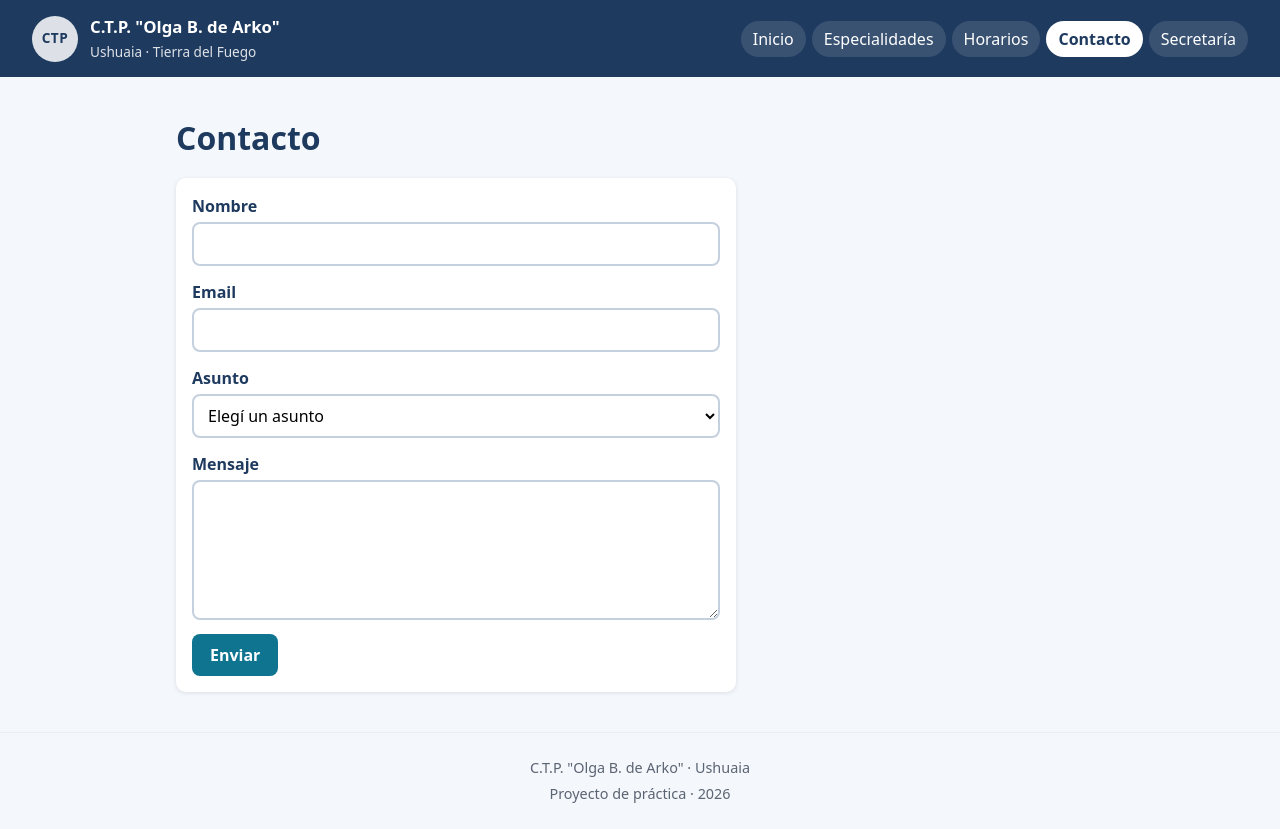
After one commit to Prof-NkoCussi/portal-escolar-php, a PHP site: page /contacto.php in a window 1280 px wide. The commit adds this page. Run offline with PHP 8.4, Linux system fonts and the light colour scheme.

Commit message:
Contacto: formulario POST con validación del lado del servidor

```diff
--- /dev/null
+++ b/contacto.php
@@ -0,0 +1,123 @@
+<?php
+// contacto.php — formulario de contacto con POST y validación del lado del servidor
+
+require __DIR__ . '/funciones.php';
+
+// Lista blanca de asuntos: lo que llega tiene que ser una de estas claves
+$asuntos = [
+    'inscripciones' => 'Inscripciones',
+    'constancias'   => 'Constancias',
+    'otro'          => 'Otro tema',
+];
+
+// Valores iniciales: el formulario arranca vacío y sin errores
+$datos   = ['nombre' => '', 'email' => '', 'asunto' => '', 'mensaje' => ''];
+$errores = [];          // campo => mensaje de error
+$enviado = false;       // pasa a true cuando todo está bien
+
+// ¿Llegó el formulario? La primera vez la página se pide con GET
+if ($_SERVER['REQUEST_METHOD'] === 'POST') {
+    // 1) Leer y limpiar cada campo; ?? '' por si alguno no vino
+    foreach ($datos as $campo => $vacio) {
+        $datos[$campo] = limpiar($_POST[$campo] ?? '');
+    }
+
+    // 2) Validar: cada regla que no se cumple agrega un error con la clave del campo
+    if ($datos['nombre'] === '') {
+        $errores['nombre'] = 'Escribí tu nombre.';
+    } elseif (mb_strlen($datos['nombre']) > 80) {
+        $errores['nombre'] = 'El nombre es muy largo (máximo 80 letras).';
+    }
+    // filter_var revisa que tenga forma de email (algo@algo.algo)
+    if (filter_var($datos['email'], FILTER_VALIDATE_EMAIL) === false) {
+        $errores['email'] = 'El email no es válido.';
+    }
+    if (!array_key_exists($datos['asunto'], $asuntos)) {
+        $errores['asunto'] = 'Elegí un asunto de la lista.';
+    }
+    // mb_strlen cuenta letras: una ñ o una tilde cuentan 1, no 2
+    if (mb_strlen($datos['mensaje']) < 10) {
+        $errores['mensaje'] = 'El mensaje es muy corto (mínimo 10 letras).';
+    } elseif (mb_strlen($datos['mensaje']) > 1000) {
+        $errores['mensaje'] = 'El mensaje es muy largo (máximo 1000 letras).';
+    }
+
+    // 3) Si no se juntó ningún error, el mensaje se da por recibido
+    $enviado = count($errores) === 0;
+}
+
+$titulo = 'Contacto';
+require __DIR__ . '/includes/header.php';
+?>
+<h1>Contacto</h1>
+
+<?php if ($enviado): ?>
+    <!-- todo bien: se muestra lo recibido, siempre escapado con e() -->
+    <section class="tarjeta">
+        <p class="aviso aviso--ok">¡Gracias, <?= e($datos['nombre']) ?>! Recibimos tu mensaje.</p>
+        <dl class="resumen">
+            <dt>Asunto</dt>
+            <dd><?= e($asuntos[$datos['asunto']]) ?></dd>
+            <dt>Te respondemos a</dt>
+            <dd><?= e($datos['email']) ?></dd>
+            <dt>Mensaje</dt>
+            <!-- nl2br pasa los Enter a <br>; va DESPUÉS de e() para que el <br> no se escape -->
+            <dd><?= nl2br(e($datos['mensaje'])) ?></dd>
+        </dl>
+        <p><a href="contacto.php">Enviar otro mensaje</a></p>
+    </section>
+<?php else: ?>
+    <?php if (count($errores) > 0): ?>
+        <!-- hubo errores: se avisa arriba y en cada campo -->
+        <p class="aviso aviso--error">Revisá <?= count($errores) ?> campo(s) marcado(s) en rojo.</p>
+    <?php endif; ?>
+
+    <!-- method="post": los datos viajan en el cuerpo del pedido, no en la URL -->
+    <!-- required, type="email", minlength: ayudan en el navegador, pero NO reemplazan la validación de PHP -->
+    <form class="tarjeta formulario" action="contacto.php" method="post">
+        <div class="campo">
+            <label for="nombre">Nombre</label>
+            <!-- value con e(): si hubo error, el dato vuelve escrito y no hay que tipearlo de nuevo -->
+            <input id="nombre" name="nombre" type="text" maxlength="80" required
+                   value="<?= e($datos['nombre']) ?>"<?= isset($errores['nombre']) ? ' aria-invalid="true"' : '' ?>>
+            <?php if (isset($errores['nombre'])): ?>
+                <p class="campo__error"><?= e($errores['nombre']) ?></p>
+            <?php endif; ?>
+        </div>
+
+        <div class="campo">
+            <label for="email">Email</label>
+            <input id="email" name="email" type="email" required
+                   value="<?= e($datos['email']) ?>"<?= isset($errores['email']) ? ' aria-invalid="true"' : '' ?>>
+            <?php if (isset($errores['email'])): ?>
+                <p class="campo__error"><?= e($errores['email']) ?></p>
+            <?php endif; ?>
+        </div>
+
+        <div class="campo">
+            <label for="asunto">Asunto</label>
+            <select id="asunto" name="asunto" required<?= isset($errores['asunto']) ? ' aria-invalid="true"' : '' ?>>
+                <option value="">Elegí un asunto</option>
+                <?php foreach ($asuntos as $clave => $nombre): ?>
+                    <option value="<?= e($clave) ?>"<?= $clave === $datos['asunto'] ? ' selected' : '' ?>><?= e($nombre) ?></option>
+                <?php endforeach; ?>
+            </select>
+            <?php if (isset($errores['asunto'])): ?>
+                <p class="campo__error"><?= e($errores['asunto']) ?></p>
+            <?php endif; ?>
+        </div>
+
+        <div class="campo">
+            <label for="mensaje">Mensaje</label>
+            <!-- el textarea no tiene value: el texto va entre las etiquetas -->
+            <textarea id="mensaje" name="mensaje" rows="5" minlength="10" maxlength="1000" required<?= isset($errores['mensaje']) ? ' aria-invalid="true"' : '' ?>><?= e($datos['mensaje']) ?></textarea>
+            <?php if (isset($errores['mensaje'])): ?>
+                <p class="campo__error"><?= e($errores['mensaje']) ?></p>
+            <?php endif; ?>
+        </div>
+
+        <button class="boton" type="submit">Enviar</button>
+    </form>
+<?php endif; ?>
+
+<?php require __DIR__ . '/includes/footer.php'; ?>
--- a/css/estilos.css
+++ b/css/estilos.css
@@ -115,3 +115,15 @@ input:focus, select:focus, textarea:focus { outline: 3px solid var(--acento); ou
 .horario thead th { background: var(--azul); color: var(--blanco); }
 .horario tbody th { background: var(--azul-claro); color: var(--azul); white-space: nowrap; }   /* la hora no se corta */
 .horario tbody tr:nth-child(even) td { background: #FAFCFE; }   /* filas alternadas: se lee mejor */
+
+/* ---------- Contacto ---------- */
+.formulario { display: grid; gap: 14px; max-width: 560px; }
+.campo { display: grid; gap: 4px; }                 /* etiqueta arriba, campo abajo */
+.campo textarea { resize: vertical; }               /* se puede agrandar solo para abajo */
+.campo__error { margin: 0; color: #B91C1C; font-size: .9rem; font-weight: 600; }
+[aria-invalid="true"] { border-color: #B91C1C; background: #FFF7F7; }   /* el campo con error, en rojo */
+.formulario .boton { justify-self: start; }         /* el botón no ocupa todo el ancho */
+.aviso--ok { background: #E7F6EC; border-left-color: #15803D; }   /* verde: salió bien */
+.resumen { display: grid; grid-template-columns: max-content 1fr; gap: 6px 14px; margin: 14px 0; }
+.resumen dt { font-weight: 700; color: var(--azul); }
+.resumen dd { margin: 0; overflow-wrap: anywhere; }  /* un email largo no rompe la tarjeta */
```
